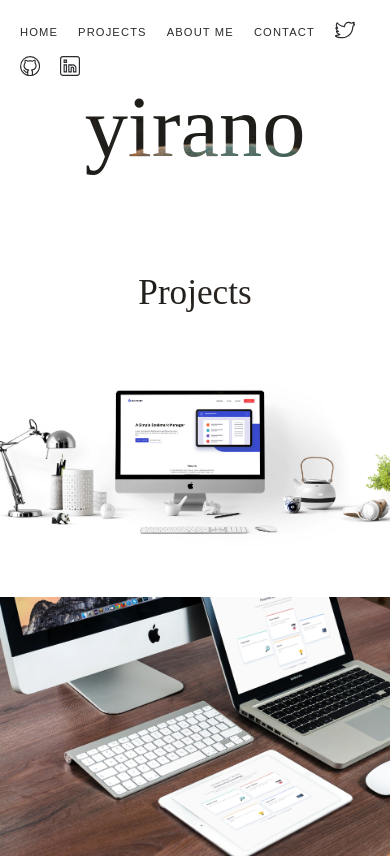
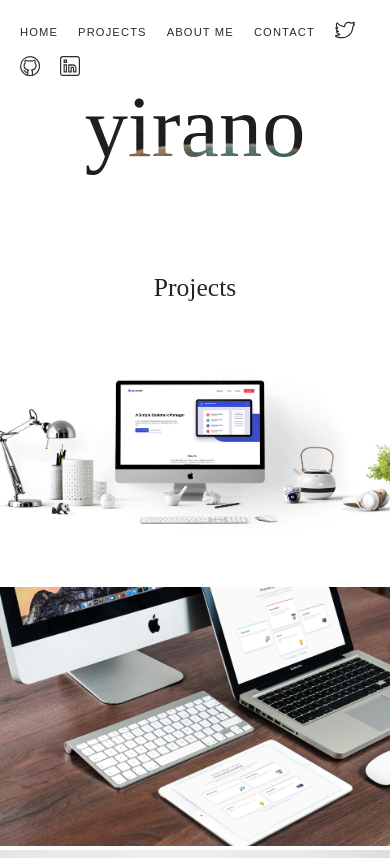
Before and after one commit to yirano/portfolio, a React (Create React App) app: page / in a window 390 px wide. Shown: the top 858 px of the page. Built offline with nearby package versions, Linux system fonts and the light colour scheme; a web font is replaced by a local one.

Commit message:
Fix width of the form on responsive

```diff
--- a/src/App.css
+++ b/src/App.css
@@ -75,3 +75,9 @@ a:visited {
 	color: black;
 	mix-blend-mode: screen;
 }
+
+@media only screen and (max-width: 767px) {
+	.sectionTitle h3 {
+		font-size: 1.6em;
+	}
+}
--- a/src/components/Contact/Contact.css
+++ b/src/components/Contact/Contact.css
@@ -1,5 +1,5 @@
 .contactFlexwrap {
-	padding: 50px;
+	padding: 50px 0;
 	height: 600px;
 	display: flex;
 }
```
